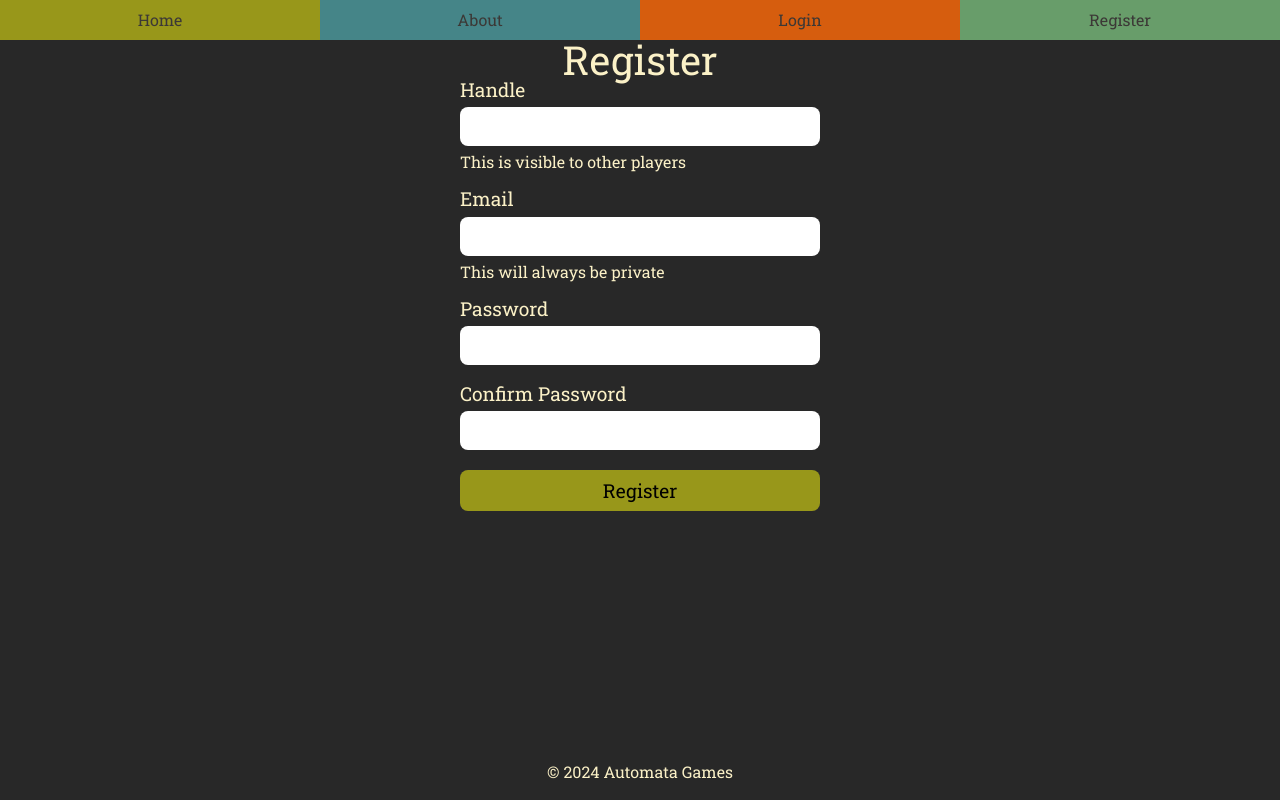
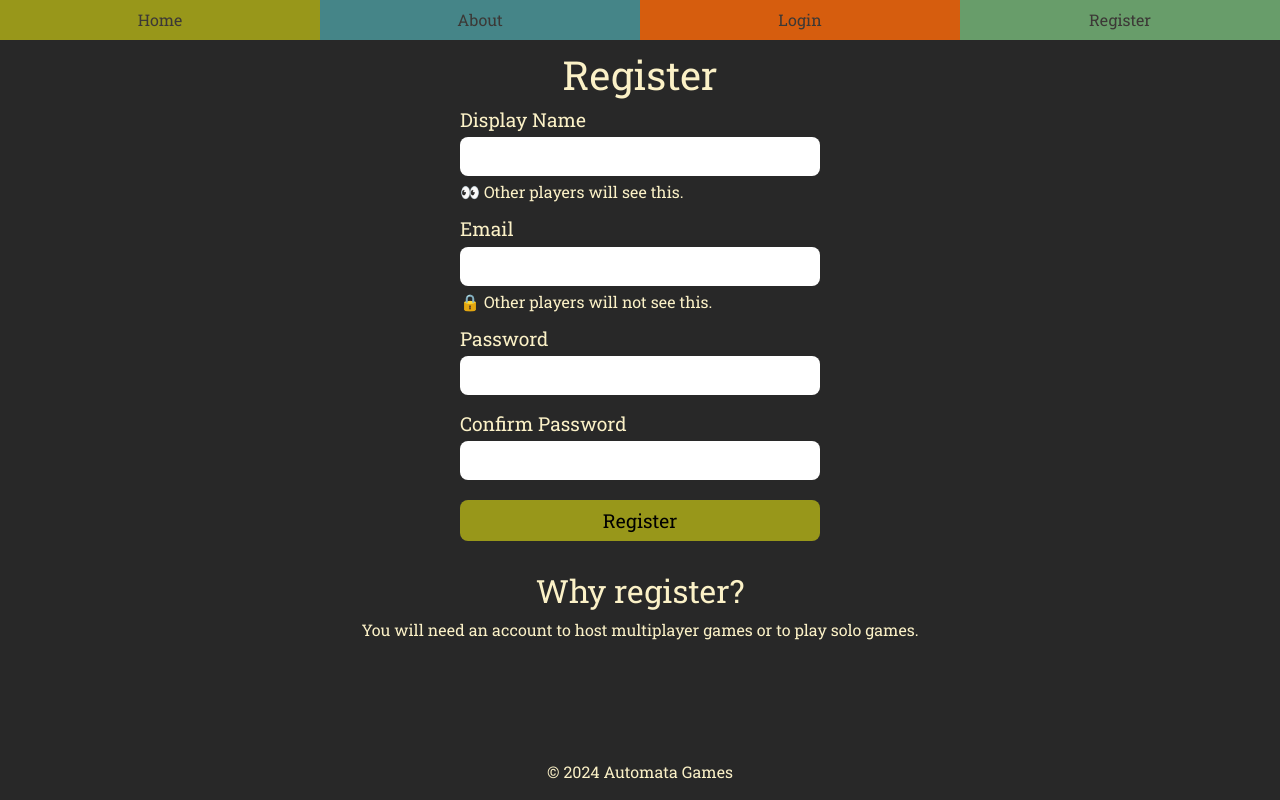
Before and after one commit to kyle-rader/rust-web-app, a SvelteKit app in the folder client/: page /register in a window 1280 px wide. Built offline with nearby package versions, Linux system fonts and the light colour scheme.

Commit message:
fix container spacing and polish register page copy

```diff
--- a/client/src/css/app.css
+++ b/client/src/css/app.css
@@ -99,6 +99,10 @@ input {
 	h6 {
 		font-size: 16px;
 	}
+
+	.container {
+		padding: 10px 5px 0px 5px;
+	}
 }
 
 /* Tablets */
@@ -119,6 +123,10 @@ input {
 	h5,
 	h6 {
 		font-size: 20px;
+	}
+
+	.container {
+		padding: 15px 10px 0px 10px;
 	}
 }
 
@@ -147,4 +155,8 @@ input {
 	h6 {
 		font-size: 20px;
 	}
+
+	.container {
+		padding: 15px 10px 0px 10px;
+	}
 }
--- a/client/src/routes/register/+page.svelte
+++ b/client/src/routes/register/+page.svelte
@@ -6,15 +6,15 @@
 <div class="container center">
 	<form>
 		<div class="form-item">
-			<label for="handle">Handle</label>
+			<label for="handle">Display Name</label>
 			<input class="textbox" type="text" id="handle" name="handle" required />
-			<small>This is visible to other players</small>
+			<small>👀 Other players will see this.</small>
 		</div>
 
 		<div class="form-item">
 			<label for="email">Email</label>
 			<input class="textbox" type="email" id="email" name="email" required />
-			<small>This will always be private</small>
+			<small>🔒 Other players will not see this.</small>
 		</div>
 
 		<div class="form-item">
@@ -37,6 +37,11 @@
 		</div>
 	</form>
 </div>
+
+<h3 class="container center">Why register?</h3>
+<p class="container center">
+	You will need an account to host multiplayer games or to play solo games.
+</p>
 
 <style>
 	form {
```
